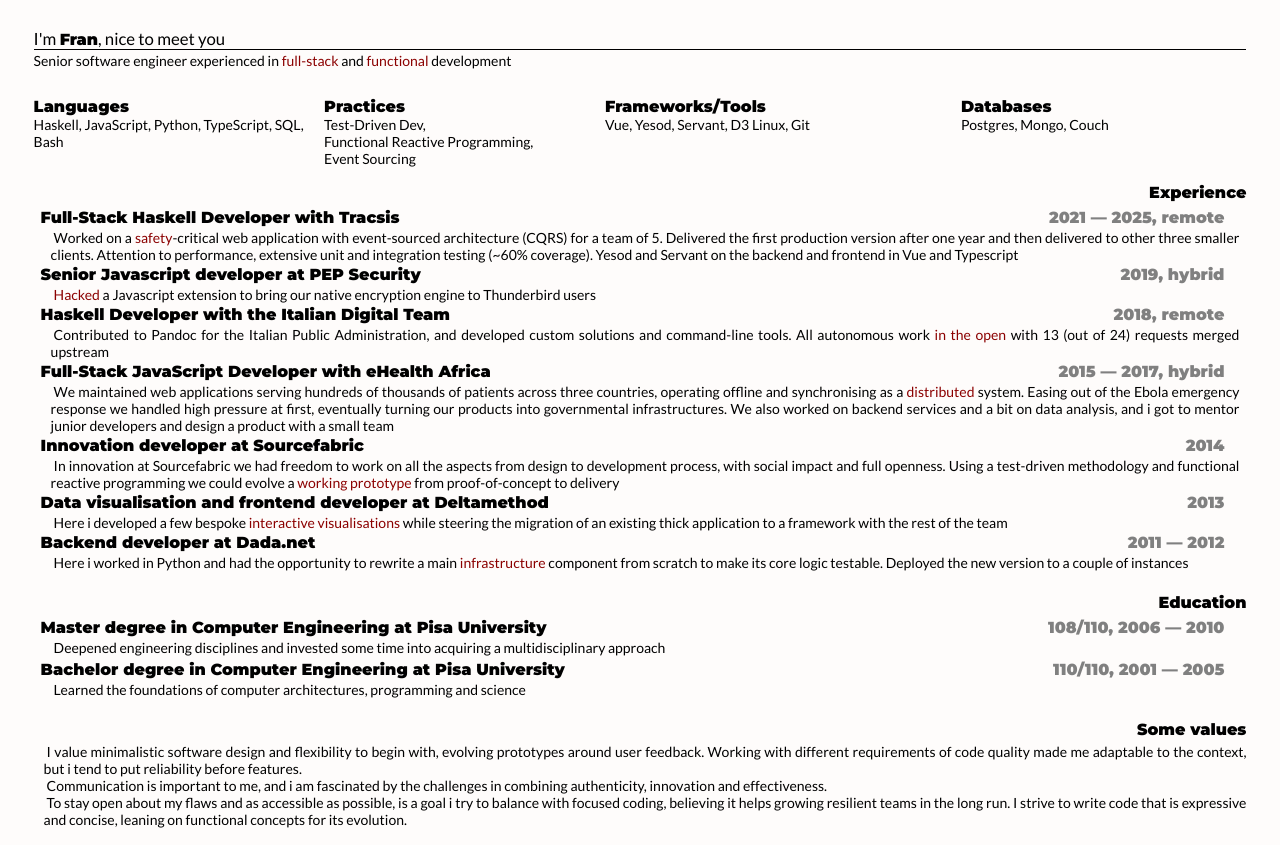
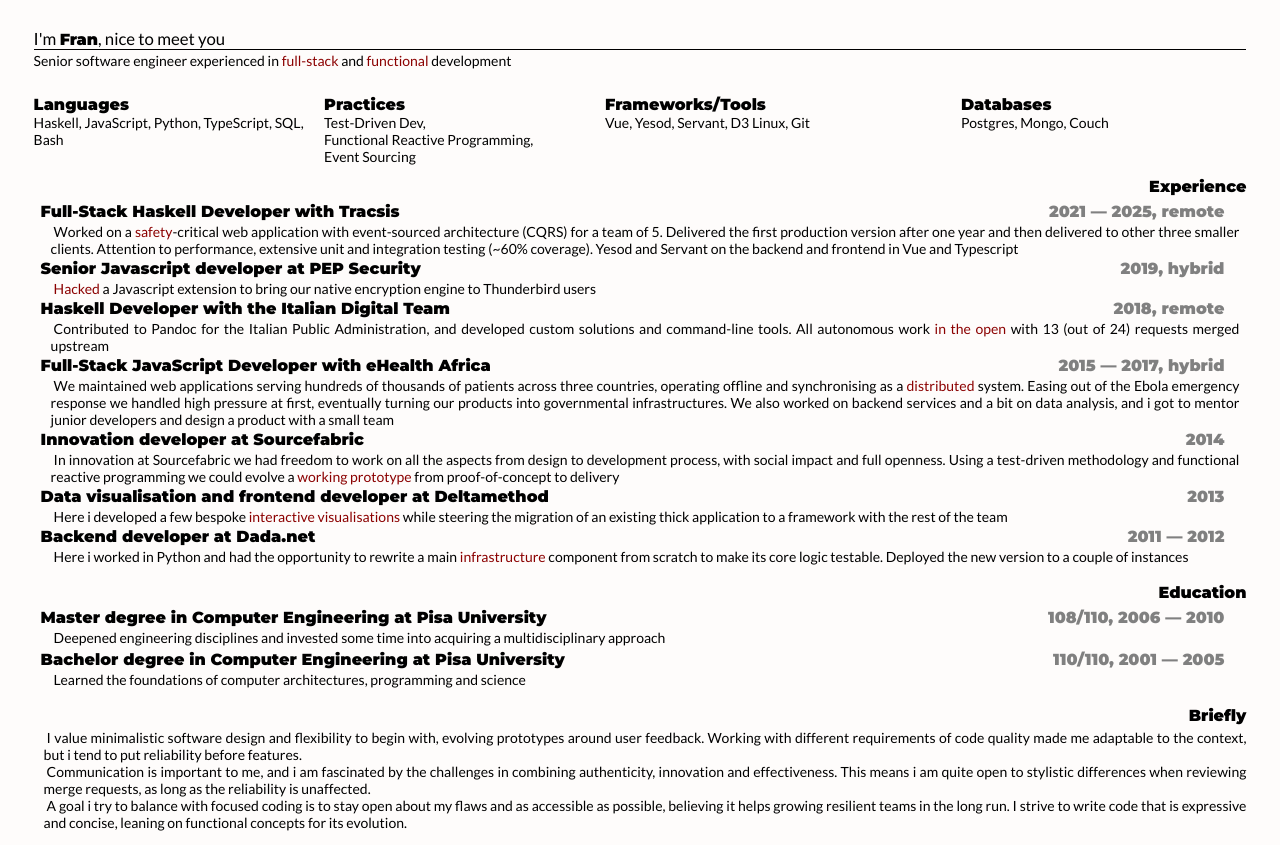
Before and after one commit to danse/resume, a plain HTML site: page practical.html in a window 1280 px wide. Shown: the top 845 px of the page. Drawn offline with Linux system fonts and the light colour scheme.

Commit message:
refined values section and renamed to briefly

```diff
--- a/practical.css
+++ b/practical.css
@@ -47,7 +47,7 @@ img {
 
 .section {
   page-break-inside: avoid;
-  padding: 8px 0;
+  padding: 6px 0;
 }
 
 .section > .content {
--- a/practical.html
+++ b/practical.html
@@ -274,7 +274,7 @@
     </div>
     <div class="section">
       <!-- div class="highlight head">how i work</div -->
-      <div class="highlight head">Some values</div>
+      <div class="highlight head">Briefly</div>
       <div class="content">
         <p>
 
@@ -282,6 +282,7 @@
 
           I value minimalistic software design and flexibility to
           begin with, evolving prototypes around user feedback.
+
           Working with different requirements of code quality made me
           adaptable to the context, but i tend to put reliability
           before features.
@@ -293,14 +294,19 @@
           challenges in combining authenticity, innovation and
           effectiveness.
 
+          This means i am quite open to stylistic differences when
+          reviewing merge requests, as long as the reliability is
+          unaffected.
+
         </p>
         <p>
 
-          To stay open about my flaws and as accessible as possible,
-          is a goal i try to balance with focused coding, believing it
-          helps growing resilient teams in the long run. I strive to
-          write code that is expressive and concise, leaning on
-          functional concepts for its evolution.
+          A goal i try to balance with focused coding is to stay open
+          about my flaws and as accessible as possible, believing it
+          helps growing resilient teams in the long run.
+
+          I strive to write code that is expressive and concise,
+          leaning on functional concepts for its evolution.
 
         </p>
         <!--
```
